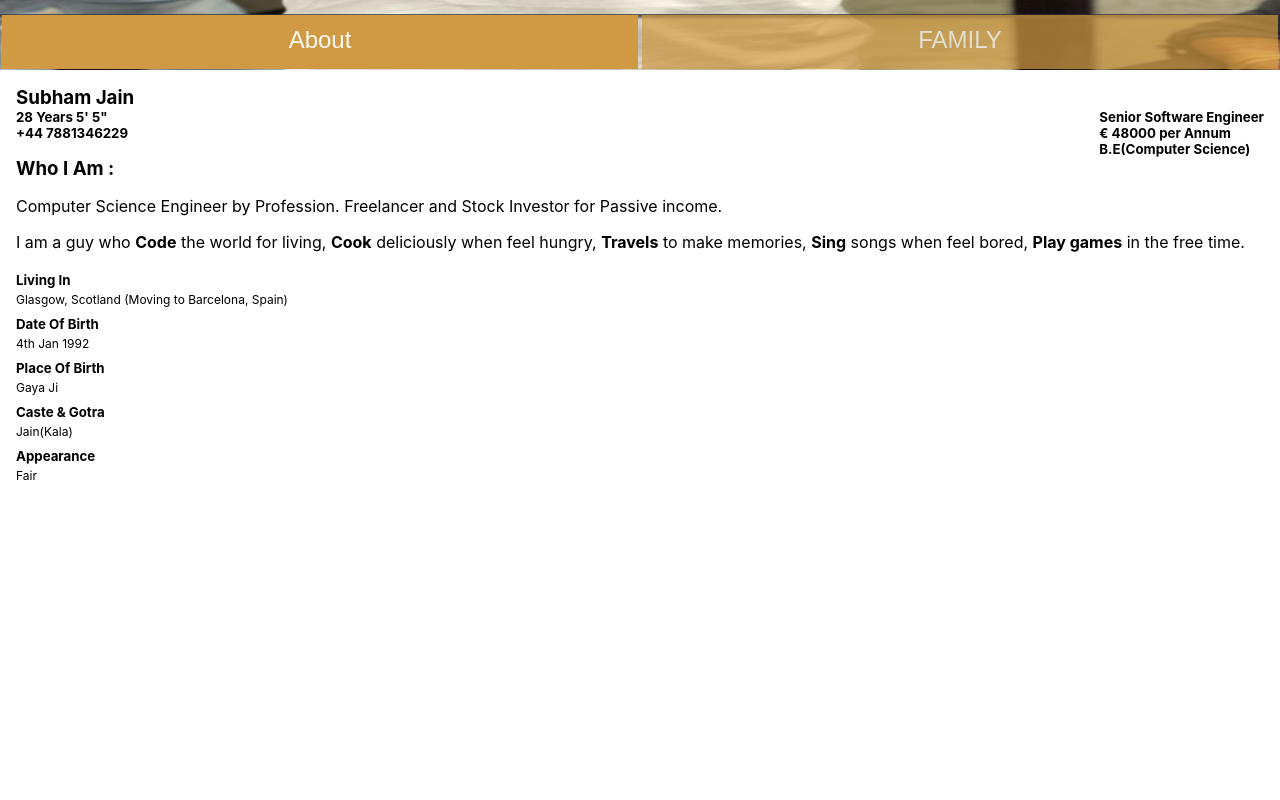
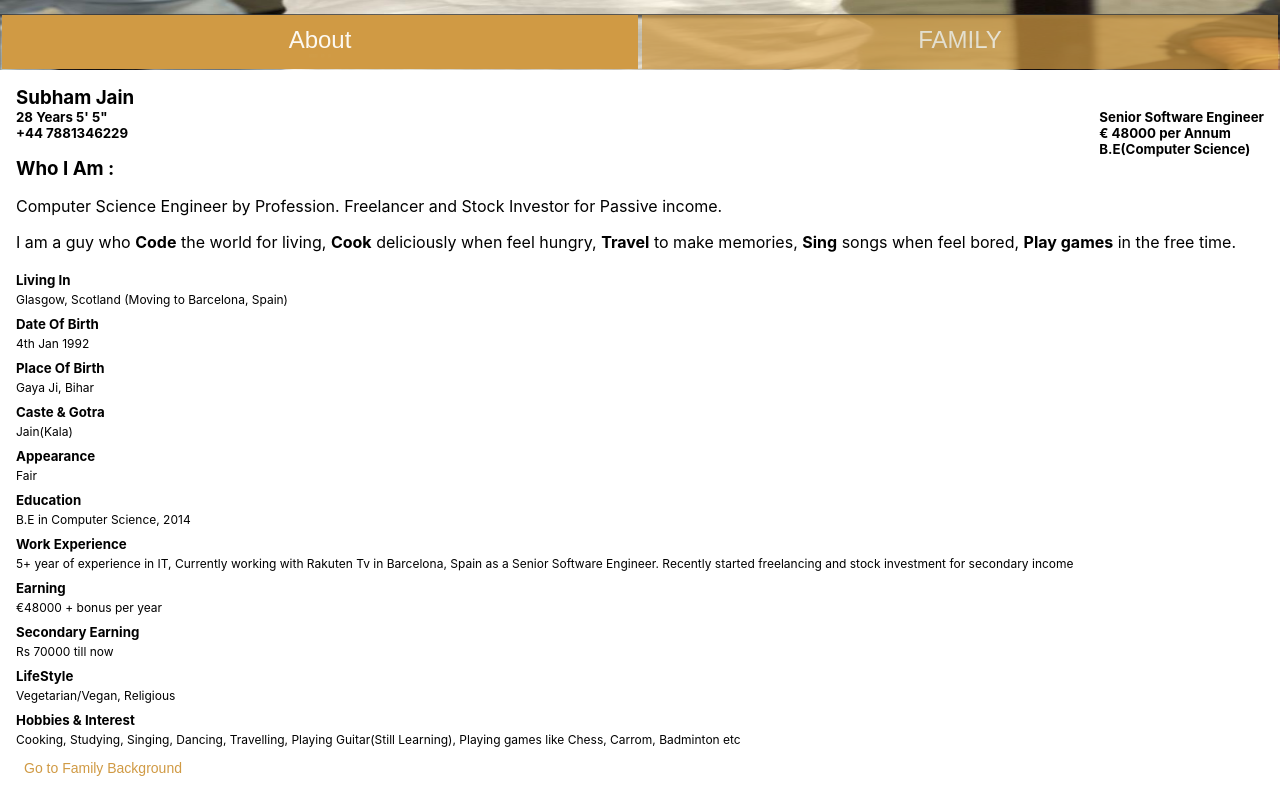
Before and after one commit to shubh34/shubham-jain, a React (Create React App) app: page /user/register in a window 1280 px wide. Shown: the part 402-1202 px from the top of the page. Before the commit the page ends 906 px from the top, so only its background shows below. Built offline with nearby package versions, Linux system fonts and the light colour scheme.

Commit message:
About Me

```diff
--- a/src/js/components/About/Me.js
+++ b/src/js/components/About/Me.js
@@ -3,6 +3,7 @@ import './Me.scss'
 import SectionHeader from '../../shared-components/SectionHeader/SectionHeader';
 import SectionSubHeader from '../../shared-components/SectionSubHeader/SectionSubHeader';
 import { SubDetails } from './SubDetails/SubDetails';
+import Button from '../../shared-components/Button/Button';
 
 export const details = [
     {
@@ -15,15 +16,33 @@ export const details = [
     },
     {
         header: 'Place Of Birth',
-        detail: 'Gaya Ji',
+        detail: 'Gaya Ji, Bihar',
     },
     {
         header: 'Caste & Gotra',
         detail: 'Jain(Kala)',
+    },{
+        header: 'Appearance',
+        detail: 'Fair',
+    },{
+        header: 'Education',
+        detail: 'B.E in Computer Science, 2014',
+    }, {
+        header: 'Work Experience',
+        detail: '5+ year of experience in IT, Currently working with Rakuten Tv in Barcelona, Spain as a Senior Software Engineer. Recently started freelancing and stock investment for secondary income',
+    }, {
+        header: 'Earning',
+        detail: '€48000 + bonus per year'
+    }, {
+            header: 'Secondary Earning',
+            detail: 'Rs 70000 till now'
+    },{
+        header: 'LifeStyle',
+        detail: 'Vegetarian/Vegan, Religious'
     },
     {
-        header: 'Appearance',
-        detail: 'Fair',
+        header: 'Hobbies & Interest',
+        detail: 'Cooking, Studying, Singing, Dancing, Travelling, Playing Guitar(Still Learning), Playing games like Chess, Carrom, Badminton etc'
     }
 ]
 
@@ -47,10 +66,13 @@ const AboutMe = () => {
         <section className= 'c-profile-description'>
             <SectionHeader header="Who I Am :" align='left'/>
             <p>Computer Science Engineer by Profession. Freelancer and Stock Investor for Passive income.</p>
-            <p>I am a guy who <b>Code</b> the world for living, <b>Cook</b> deliciously when feel hungry, <b>Travels</b> to make memories, <b>Sing</b> songs when feel bored, <b>Play games</b> in the free time.</p>
+            <p>I am a guy who <b>Code</b> the world for living, <b>Cook</b> deliciously when feel hungry, <b>Travel</b> to make memories, <b>Sing</b> songs when feel bored, <b>Play games</b> in the free time.</p>
         </section>
         <section className= 'c-profile-details'>
             {details.map(({header, detail}, index) => <SubDetails key={index} header={header} detail={detail} />)}
+        </section>
+        <section className= 'c-profile-family-link'>
+            <Button type='link' name="Go to Family Background" />
         </section>
     </div>
   );
```
